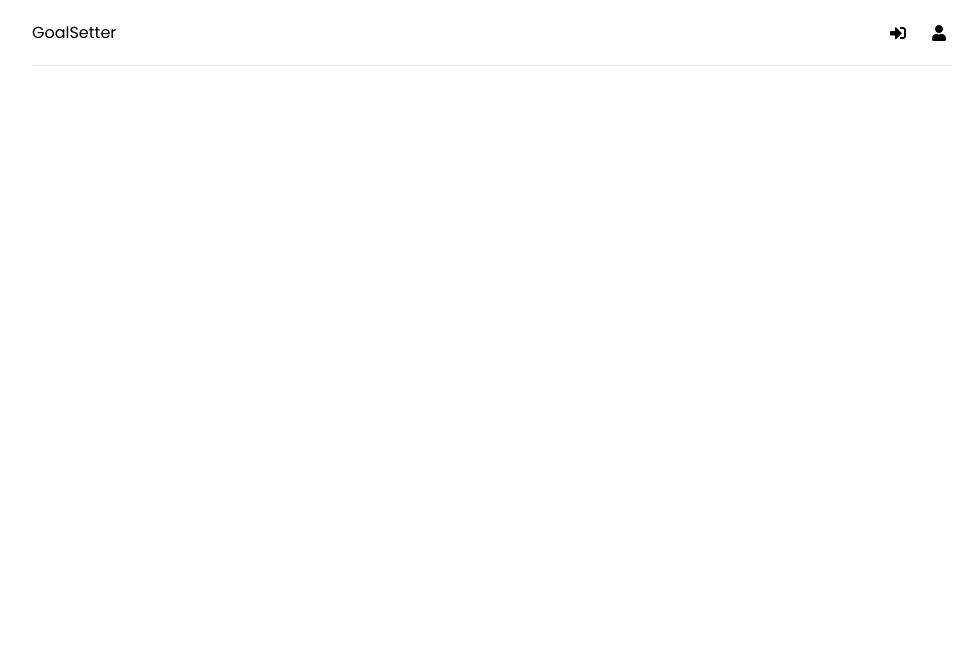
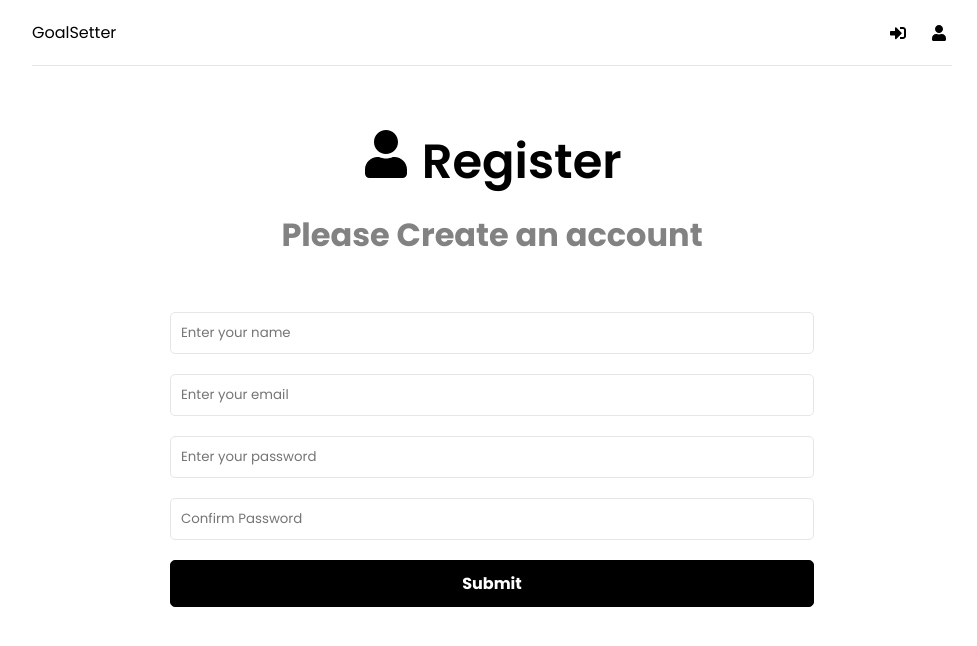
Before and after one commit to Aymensbc/Mern_Project, a React (Create React App) app in the folder frontend/: page /register in a window 1280 px wide. Shown: the top 646 px of the page, without its empty margins (148-1125 px from the left). Built offline with nearby package versions, Linux system fonts and the light colour scheme.

Commit message:
Create Registration form

```diff
--- a/frontend/src/pages/Register.jsx
+++ b/frontend/src/pages/Register.jsx
@@ -1,9 +1,90 @@
+import { useState, useEffect } from "react";
+import { FaUser } from "react-icons/fa";
 function Register() {
+  const [formData, setFormData] = useState({
+    name: "",
+    email: "",
+    password: "",
+    password2: "",
+  });
+
+  const { name, email, password, password2 } = formData;
+
+  const onChange = (e) => {
+    setFormData((prevState) => ({
+      ...prevState,
+      [e.target.name]: e.target.value,
+    }));
+  };
+
+  const onSubmit = (e) => {
+    e.preventDefault();
+  };
+
   return (
-    <div>
+    <>
+      <section className="heading">
+        <h1>
+          <FaUser /> Register
+        </h1>
+        <p>Please Create an account</p>
+      </section>
 
-    </div>
-  )
+      <section className="form">
+        <form onSubmit={onSubmit}>
+          <div className="form-group">
+            <input
+              type="text"
+              className="form-control"
+              id="name"
+              name="name"
+              value={name}
+              placeholder="Enter your name"
+              onChange={onChange}
+            />
+          </div>
+          <div className="form-group">
+            <input
+              type="email"
+              className="form-control"
+              id="email"
+              name="email"
+              value={email}
+              placeholder="Enter your email"
+              onChange={onChange}
+            />
+          </div>
+          <div className="form-group">
+            <input
+              type="password"
+              className="form-control"
+              id="password"
+              name="password"
+              value={password}
+              placeholder="Enter your password"
+              onChange={onChange}
+            />
+          </div>
+          <div className="form-group">
+            <input
+              type="password"
+              className="form-control"
+              id="password2"
+              name="password2"
+              value={password2}
+              placeholder="Confirm Password"
+              onChange={onChange}
+            />
+          </div>
+          <div className="form-group">
+            <buttom type="submit" className="btn btn-block">
+              Submit
+            </buttom>
+          </div>
+        </form>
+      </section>
+    </>
+  );
 }
 
-export default Register
+export default Register;
```
